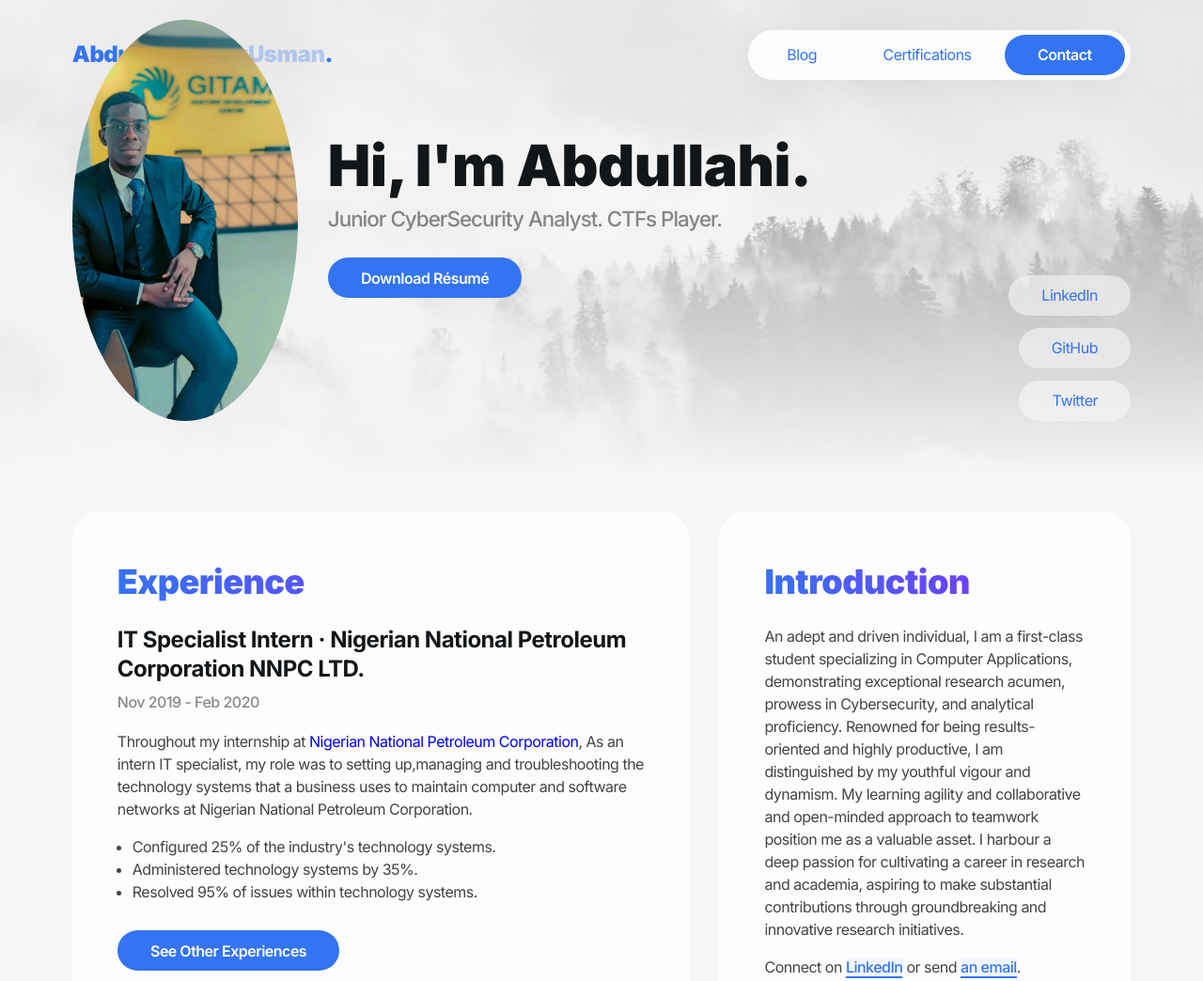
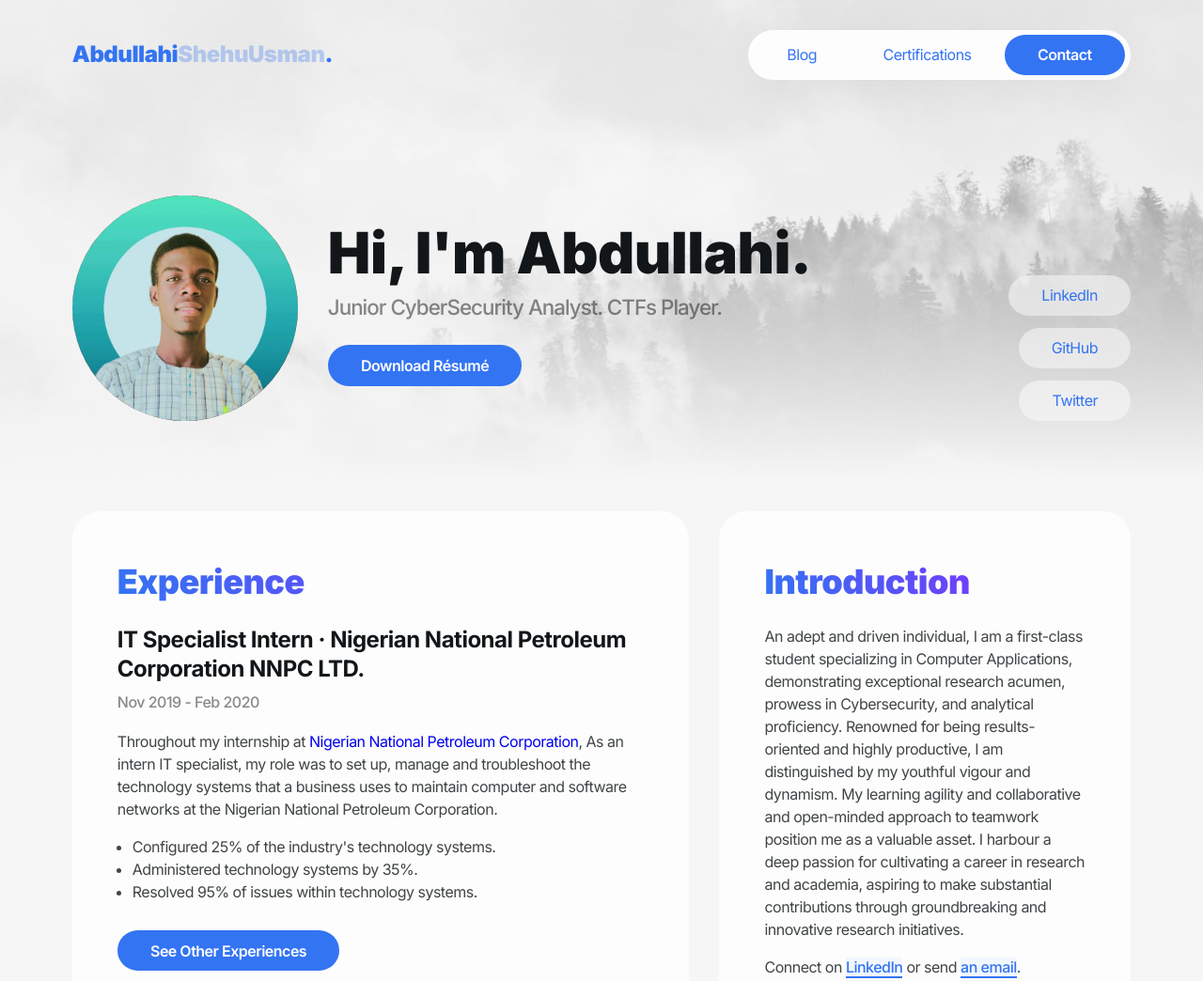
Before and after one commit to sonmalan/sonmalan.github.io, a website: page index.html in a window 1280 px wide. Shown: the top 1044 px of the page at 94% size. Drawn offline with Linux system fonts and the light colour scheme.

Commit message:
Update index.html

```diff
--- a/index.html
+++ b/index.html
@@ -87,8 +87,8 @@
 
         <div class="quick_intro">
             <picture>
-                <source media="(max-width:768px)" srcset="./images/min/usman_convo1.jpg">
-                <img src="./images/usman_convo1.jpg" alt="Usman's self portrait">
+                <source media="(max-width:768px)" srcset="./images/min/photo_2023-07-11_00-19-52.jpg">
+                <img src="./images/photo_2023-07-11_00-19-52.jpg" alt="Usman's self portrait">
             </picture>
 
             <div class="quick_intro_text_group">
@@ -135,8 +135,8 @@
 
                     <div class="category_info">
                         Throughout my internship at <a href="https://nnpcgroup.com/" target="_blank">Nigerian National Petroleum Corporation</a>,
-                        As an intern IT specialist, my role was to setting up,managing and troubleshooting the technology systems
-                        that a business uses to maintain computer and software networks at Nigerian National Petroleum Corporation.
+                        As an intern IT specialist, my role was to set up, manage and troubleshoot the technology systems
+                        that a business uses to maintain computer and software networks at the Nigerian National Petroleum Corporation.
                         <ul>
                             <li>Configured 25% of the industry's technology systems.</li>
                             <li>Administered technology systems by 35%.</li>
@@ -163,7 +163,7 @@
 
                     <div class="category_info">
                         This Junior Cybersecurity Analyst Career Path prepares you for the entry-level Cisco Certified Support
-                        Technician (CCST) Cybersecurity certification and entry-level cybersecurity positions such as Cybersecurity
+                        Technician (CCST) Cybersecurity certification and entry-level cybersecurity positions, such as Cybersecurity
                         Technician, Cybersecurity Analyst, or Tier 1 Help Desk Support roles.
                         <ul>
                             <li>Recommend cybersecurity controls to enhance network and information security.</li>
```
